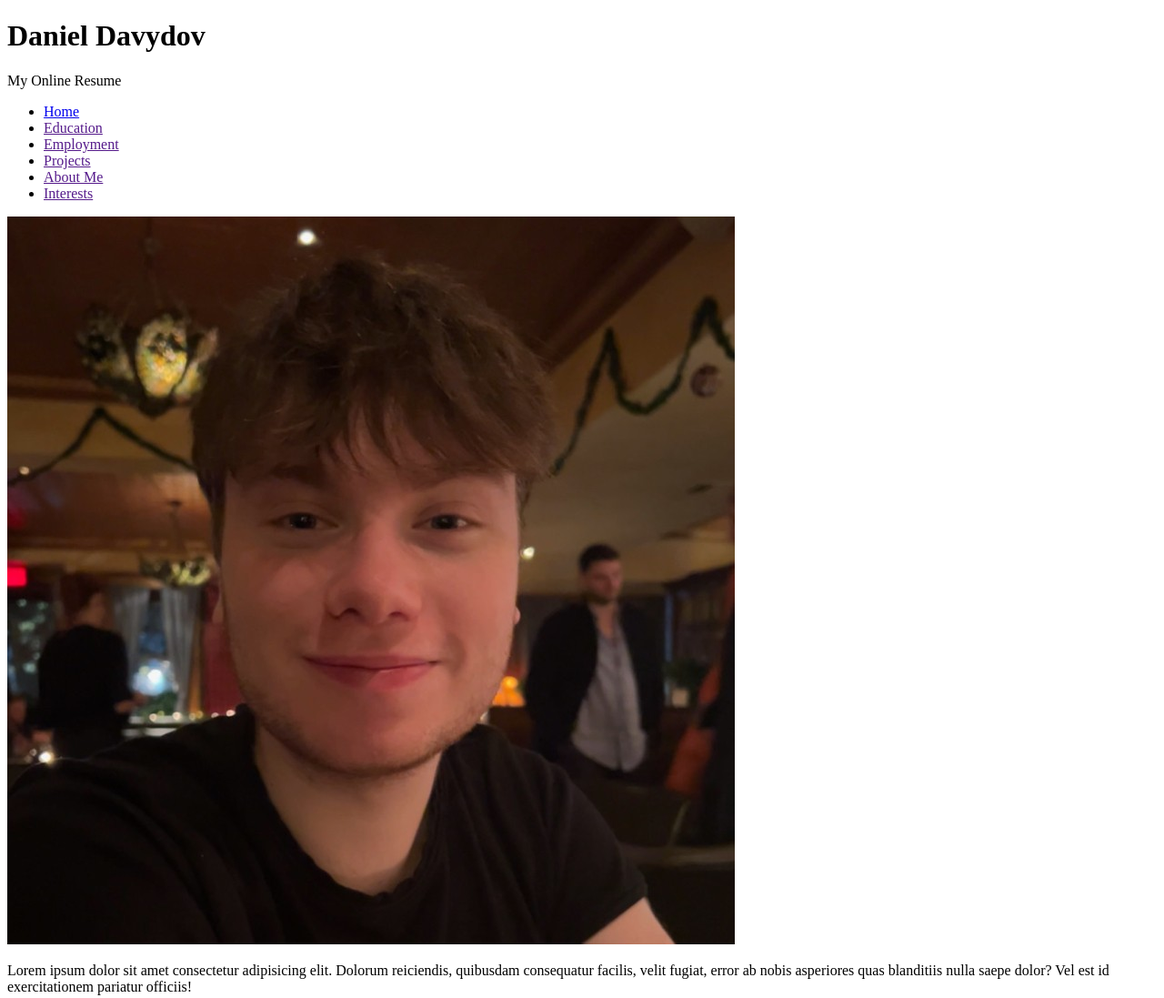
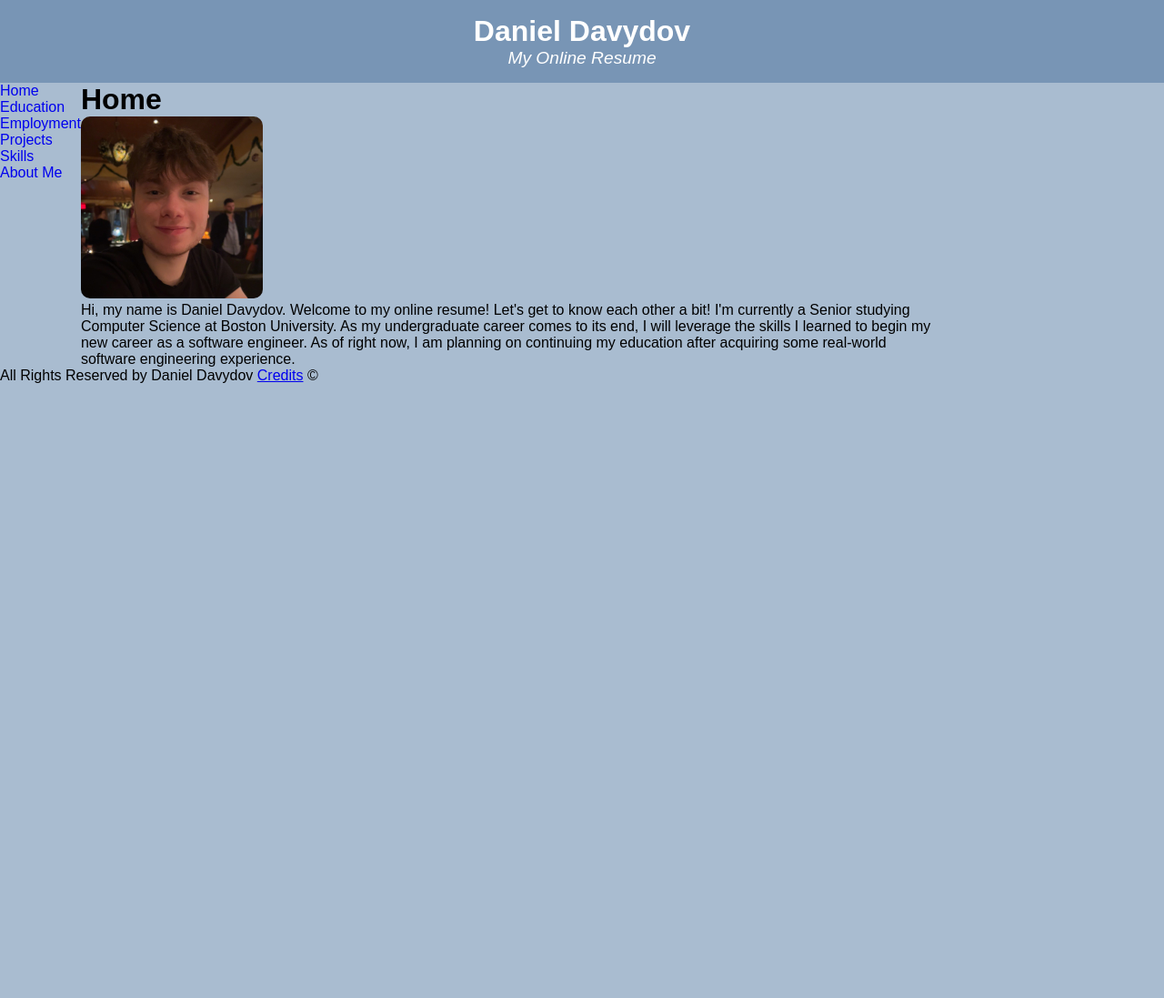
Before and after one commit to danieldavydov/mp-1, a plain HTML site: page index.html in a window 1280 px wide. Shown: the top 1097 px of the page at 91% size. After the commit the page ends 800 px from the top, so only its background shows below. Drawn offline with Linux system fonts and the light colour scheme.

Commit message:
some changes -> continue working on styling

```diff
--- /dev/null
+++ b/home.css
@@ -0,0 +1,82 @@
+/* TODO: Change the fonts to be responsive using calc() */
+/* TODO: Change the fonts to be responsive using calc() */
+/* TODO: Change the fonts to be responsive using calc() */
+/* TODO: Change the fonts to be responsive using calc() */
+/* TODO: Change the fonts to be responsive using calc() */
+/* TODO: Change the fonts to be responsive using calc() */
+/* TODO: Change the fonts to be responsive using calc() */
+/* TODO: Change the fonts to be responsive using calc() */
+/* TODO: Change the fonts to be responsive using calc() */
+/* TODO: Change the fonts to be responsive using calc() */
+/* TODO: Change the fonts to be responsive using calc() */
+
+
+* {
+    margin: 0;
+    box-sizing: border-box;
+    font-family: Arial, sans-serif;
+}
+
+body {
+    background-color: #a9bcd0;
+}
+
+/* Centering the page */
+#page-wrapper {
+    width: 80vw;
+}
+
+/* Header starts */
+header {
+    text-align: center;
+    padding: 2vh 0;
+    background-color: #7895b5;
+    color: white;
+}
+
+header h1 {
+    font-size: 2rem;
+}
+
+header p {
+    font-size: 1.2rem;
+    font-style: italic;
+}
+
+/* Header ends here */
+
+/* Navbar starts */
+nav ul {
+    list-style-type: none;
+    padding: 0;
+}
+
+.nav-li{
+    display: flex;
+    flex-direction: column;
+}
+
+.nav-li a {
+    cursor: pointer;
+    text-decoration: none;
+
+}
+
+/* NAV and MAIN Content Wrapper */
+.content-wrapper {
+    display: flex;
+}
+/* (END OF) NAV and MAIN Content Wrapper */
+
+
+
+/* Navbar ends here */
+
+/* IMG Styles */
+img {
+    border-radius: 5%;
+    max-height: 25vh;
+    width: auto;
+
+}
+/* End of IMG Styles */
--- a/index.html
+++ b/index.html
@@ -3,7 +3,7 @@
 
 <head>
     <meta charset="UTF-8">
-    <link rel="stylesheet" type="text/css" href="./styles.css">
+    <link rel="stylesheet" type="text/css" href="./home.css">
     <title>Home | Resume</title>
 </head>
 
@@ -14,31 +14,42 @@
         <p>My Online Resume</p>
     </header>
 
+    <!-- Page Wrapper -->
+    <div id="page-wrapper">
+
+        <!-- Nav and Main Content Wrapper -->
+        <div class="content-wrapper">
             <!-- Nav -->
             <nav>
                 <ul>
-            <li><a href="./index.html">Home</a></li>
-            <li><a href="">Education</a></li>
-            <li><a href="">Employment</a></li>
-            <li><a href="">Projects</a></li>
-            <li><a href="">About Me</a></li>
-            <li><a href="">Interests</a></li>
-
+                    <li class="nav-li"><a href="./index.html">Home</a></li>
+                    <li class="nav-li"><a href="./education.html">Education</a></li>
+                    <li class="nav-li"><a href="./employment.html">Employment</a></li>
+                    <li class="nav-li"><a href="./projects.html">Projects</a></li>
+                    <li class="nav-li"><a href="./skills.html">Skills</a></li>
+                    <li class="nav-li"><a href="./about-me.html">About Me</a></li>
                 </ul>
             </nav>
 
             <!-- Main Content -->
             <main>
+                <h1 class="main-content-header">Home</h1>
                 <img src="./src/me.jpeg" alt="picture of daniel davydov">
-        <p>Lorem ipsum dolor sit amet consectetur adipisicing elit. Dolorum reiciendis, quibusdam consequatur facilis,
-            velit fugiat, error ab nobis asperiores quas blanditiis nulla saepe dolor? Vel est id exercitationem
-            pariatur officiis!</p>
+                <p>Hi, my name is Daniel Davydov. Welcome to my online resume! Let's get to know each other a bit! I'm
+                    currently
+                    a Senior studying Computer Science at Boston University. As my undergraduate career comes to its
+                    end, I
+                    will
+                    leverage the skills I learned to begin my new career as a software engineer. As of right now, I am
+                    planning
+                    on continuing my education after acquiring some real-world software engineering experience. </p>
             </main>
-
+        </div>
         <!-- Footer -->
         <footer>
-        <p>All Rights Reserved by Daniel Davydov <a href="./index.html">Credits</a> &copy;</p>
+            <p>All Rights Reserved by Daniel Davydov <a href="credits.html">Credits</a> &copy;</p>
         </footer>
+    </div>
 </body>
 
 </html>
```
Also changed, not shown: about-me.html (added, +40 -0 lines), education.html (added, +40 -0 lines), employment.html (added, +40 -0 lines), projects.html (added, +40 -0 lines), skills.html (added, +40 -0 lines), src/cat-walking.gif (added), styles.css (deleted), 1 other file. Lines whose indentation alone changed are shown as unchanged.
